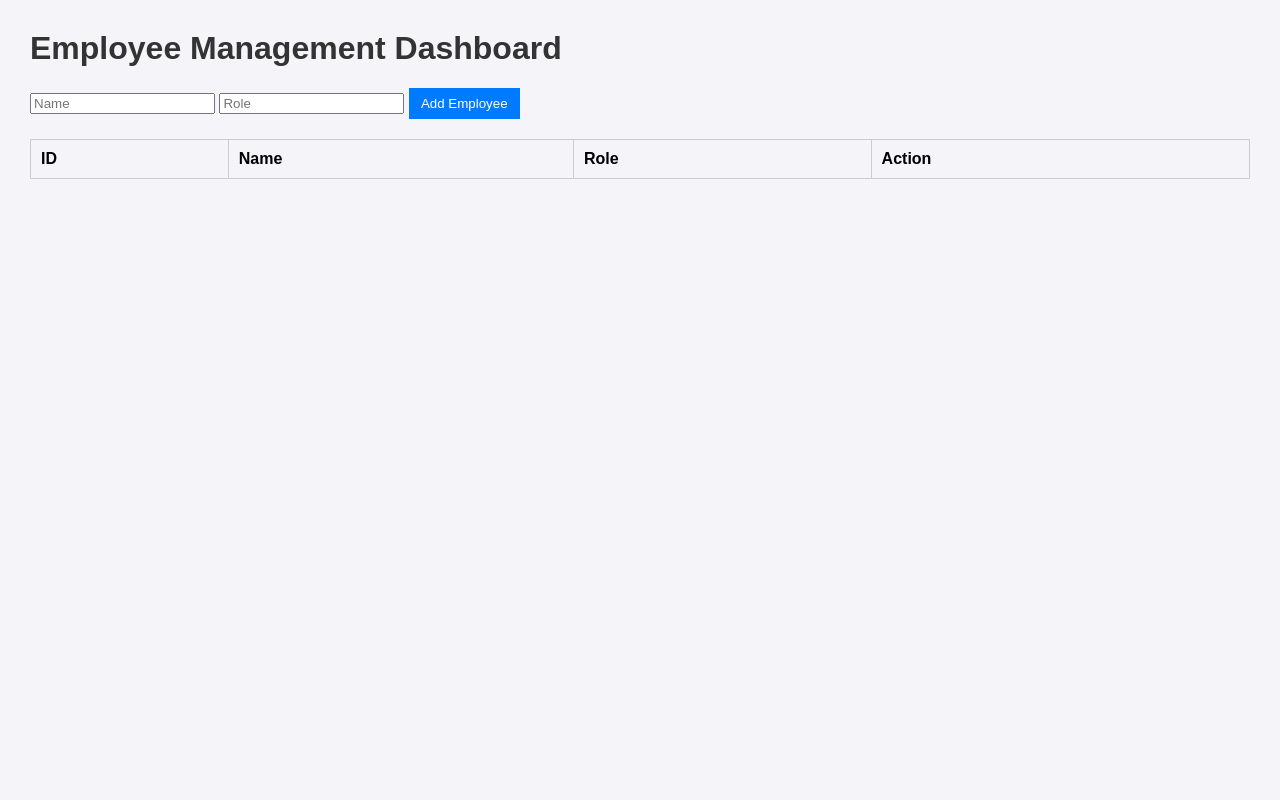
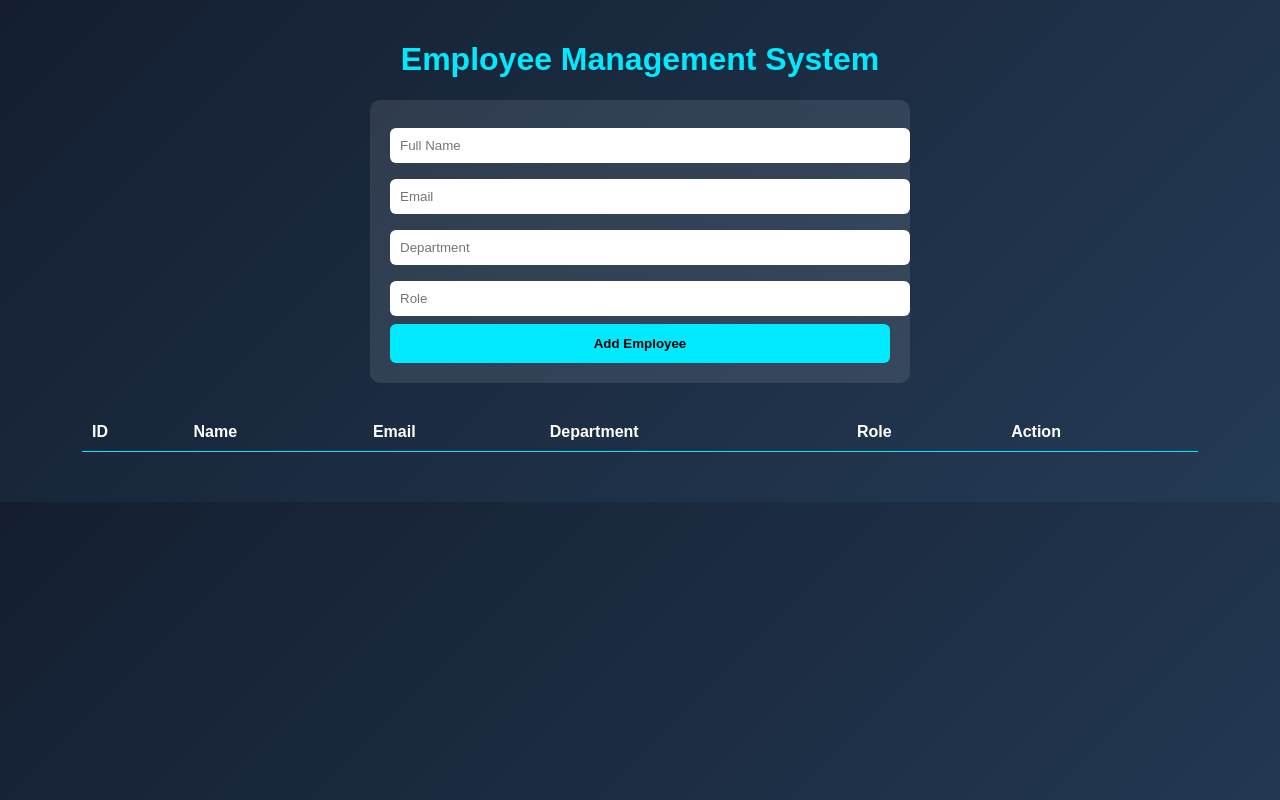
Before and after one commit to Abdulkhan104/EmployeeMnagement-enroll-k8s-EKS, a plain HTML site: page employee-dashboard/frontend/index.html in a window 1280 px wide. Drawn offline with Linux system fonts and the light colour scheme; no server answers.

Commit message:
Revamp employee dashboard layout and functionality
Updated the employee dashboard to enhance UI and functionality. Changed styles, improved form inputs, and adjusted the employee table structure.

```diff
--- a/employee-dashboard/frontend/index.html
+++ b/employee-dashboard/frontend/index.html
@@ -1,67 +1,119 @@
 <!DOCTYPE html>
 <html lang="en">
 <head>
-  <meta charset="UTF-8" />
-  <meta name="viewport" content="width=device-width, initial-scale=1.0" />
+<meta charset="UTF-8">
+<meta name="viewport" content="width=device-width, initial-scale=1.0">
 <title>Employee Management Dashboard</title>
 <style>
-    body { font-family: Arial; margin: 30px; background: #f4f4f9; }
-    h1 { color: #333; }
-    table { width: 100%; border-collapse: collapse; margin-top: 20px; }
-    th, td { padding: 10px; border: 1px solid #ccc; text-align: left; }
-    button { background: #007bff; color: white; border: none; padding: 8px 12px; cursor: pointer; }
-    button:hover { background: #0056b3; }
+body {
+  font-family: 'Poppins', sans-serif;
+  background: linear-gradient(135deg, #141e30, #243b55);
+  color: white;
+  margin: 0;
+  padding: 20px;
+}
+h1 {
+  text-align: center;
+  color: #00eaff;
+}
+form {
+  max-width: 500px;
+  margin: 20px auto;
+  background: rgba(255, 255, 255, 0.1);
+  padding: 20px;
+  border-radius: 10px;
+}
+input {
+  width: 100%;
+  padding: 10px;
+  margin: 8px 0;
+  border: none;
+  border-radius: 6px;
+}
+button {
+  width: 100%;
+  padding: 12px;
+  border: none;
+  background: #00eaff;
+  color: black;
+  font-weight: bold;
+  border-radius: 6px;
+  cursor: pointer;
+}
+button:hover {
+  background: #009fc2;
+}
+table {
+  width: 90%;
+  margin: 30px auto;
+  border-collapse: collapse;
+}
+th, td {
+  border-bottom: 1px solid #00eaff;
+  padding: 10px;
+  text-align: left;
+}
 </style>
 </head>
 <body>
-  <h1>Employee Management Dashboard</h1>
-  <form id="addForm">
-    <input type="text" id="name" placeholder="Name" required />
-    <input type="text" id="role" placeholder="Role" required />
+<h1>Employee Management System</h1>
+
+<form id="employeeForm">
+  <input type="text" id="name" placeholder="Full Name" required>
+  <input type="email" id="email" placeholder="Email" required>
+  <input type="text" id="department" placeholder="Department" required>
+  <input type="text" id="role" placeholder="Role" required>
   <button type="submit">Add Employee</button>
 </form>
 
-  <table id="empTable">
-    <thead><tr><th>ID</th><th>Name</th><th>Role</th><th>Action</th></tr></thead>
+<table id="employeeTable">
+  <thead>
+    <tr><th>ID</th><th>Name</th><th>Email</th><th>Department</th><th>Role</th><th>Action</th></tr>
+  </thead>
   <tbody></tbody>
 </table>
 
 <script>
-    const API = "http://localhost:5000/employees"; // replace with backend service URL when deployed
+const API_URL = "http://<your-loadbalancer-dns>"; // 🔁 Replace with backend LoadBalancer or Ingress
 
-    async function loadEmployees() {
-      const res = await fetch(API);
+async function fetchEmployees() {
+  const res = await fetch(`${API_URL}/api/employees`);
   const data = await res.json();
-      const tbody = document.querySelector("#empTable tbody");
+  const tbody = document.querySelector("#employeeTable tbody");
   tbody.innerHTML = "";
   data.forEach(emp => {
     const row = `<tr>
-          <td>${emp.id}</td><td>${emp.name}</td><td>${emp.role}</td>
-          <td><button onclick="deleteEmp(${emp.id})">Delete</button></td>
+      <td>${emp.id}</td><td>${emp.name}</td><td>${emp.email}</td>
+      <td>${emp.department}</td><td>${emp.role}</td>
+      <td><button onclick="deleteEmployee(${emp.id})">❌</button></td>
     </tr>`;
     tbody.innerHTML += row;
   });
 }
 
-    document.getElementById("addForm").addEventListener("submit", async e => {
+async function deleteEmployee(id) {
+  await fetch(`${API_URL}/api/employees/${id}`, { method: "DELETE" });
+  fetchEmployees();
+}
+
+document.getElementById("employeeForm").addEventListener("submit", async e => {
   e.preventDefault();
-      const name = document.getElementById("name").value;
-      const role = document.getElementById("role").value;
-      await fetch(API, {
+  const emp = {
+    name: document.getElementById("name").value,
+    email: document.getElementById("email").value,
+    department: document.getElementById("department").value,
+    role: document.getElementById("role").value,
+  };
+  await fetch(`${API_URL}/api/employees`, {
     method: "POST",
     headers: { "Content-Type": "application/json" },
-        body: JSON.stringify({ name, role })
+    body: JSON.stringify(emp)
   });
   e.target.reset();
-      loadEmployees();
+  fetchEmployees();
 });
 
-    async function deleteEmp(id) {
-      await fetch(`${API}/${id}`, { method: "DELETE" });
-      loadEmployees();
-    }
-
-    loadEmployees();
+fetchEmployees();
 </script>
 </body>
 </html>
```
Lines whose indentation alone changed are shown as unchanged.
